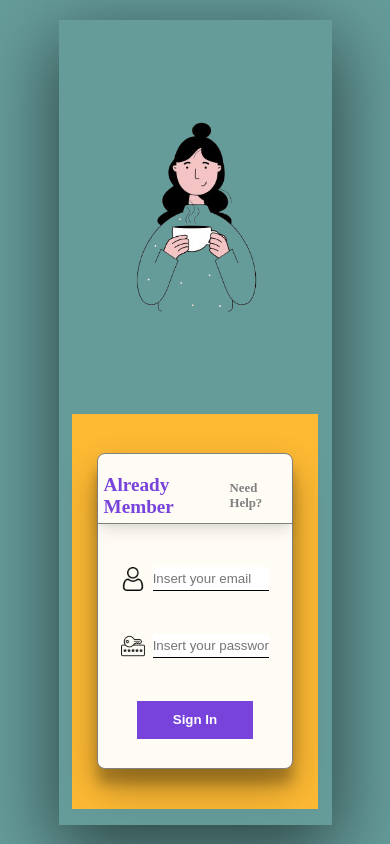
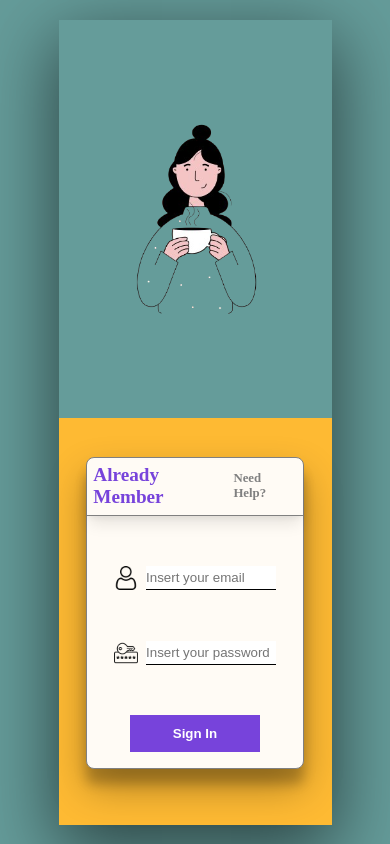
Before and after one commit to GilvandroBarreto/portifolio, a plain HTML site: page index.html in a window 390 px wide. Drawn offline with Linux system fonts and the light colour scheme.

Commit message:
Update main.css

```diff
--- a/main.css
+++ b/main.css
@@ -25,7 +25,6 @@ header{
 	display: flex;
 	align-items: center;
 	transform: skewX(169.5deg) translateX(70px);
-
 }
 main{
 	height: 100%;
@@ -36,13 +35,12 @@ main{
 	align-items: center;
 	border: none;
 	width: 90%;
-
 }
 .login-form{
 	background-color: #FFFBF5;
 	display: flex;
 	flex-direction: column;
-	justify-content: space-around;
+	justify-content: space-between;
 	width: 38%;
 	height: 50%;
 	border: 1px solid grey;
@@ -130,7 +128,9 @@ main{
 
 	}
 	main{
-		margin-bottom: 1rem;
+		padding-bottom: 1rem;
+		width: 100%;
+		height: 100%;
 
 	}
 	.login-form{
```
